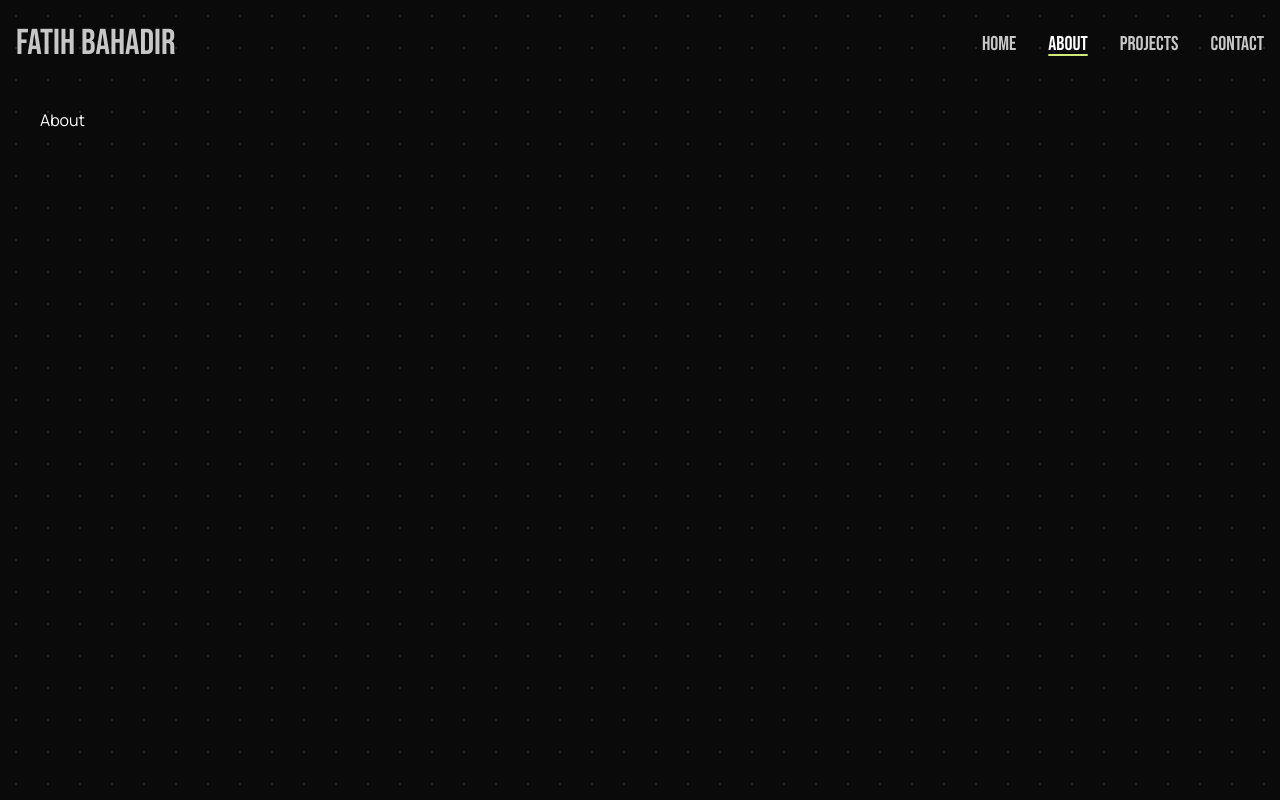
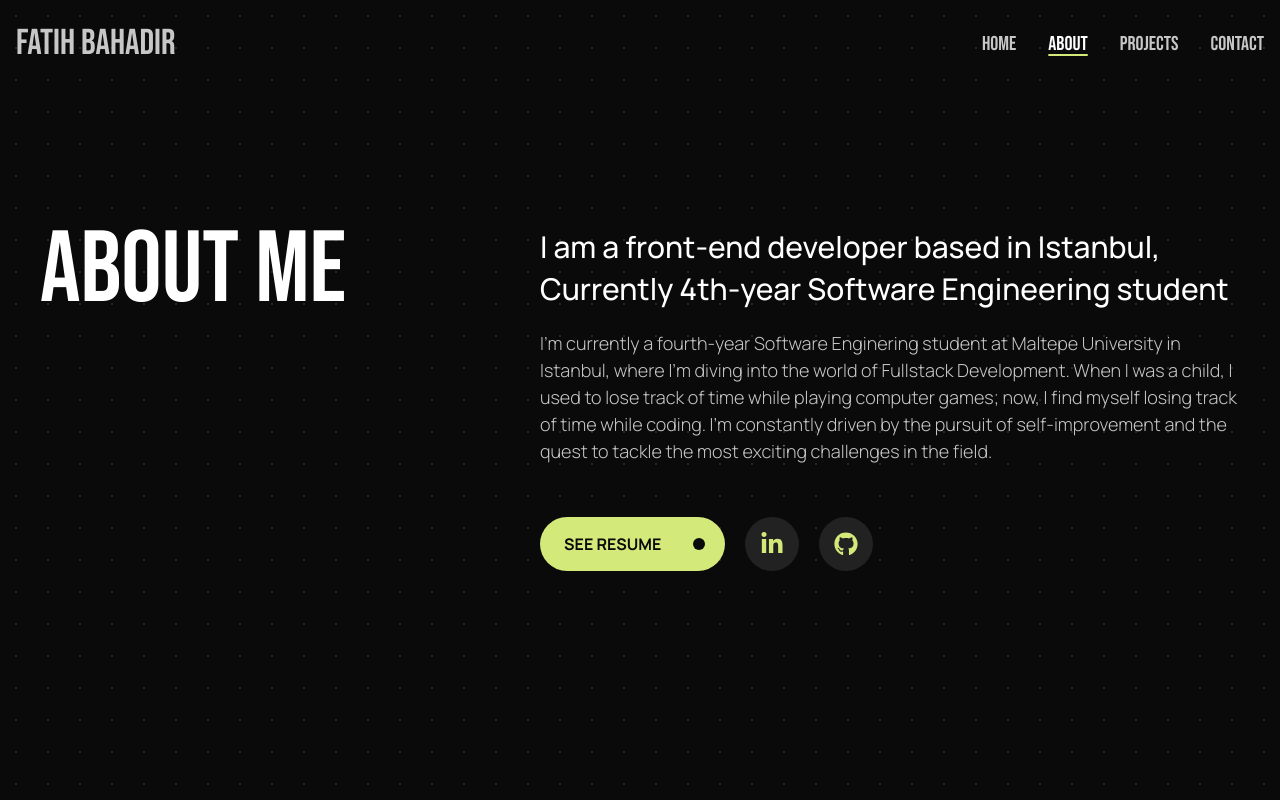
Before and after one commit to fatihbahadir/portfolio, a Next.js app: page /about in a window 1280 px wide. Built offline with nearby package versions, Linux system fonts and the light colour scheme.

Commit message:
feat(about):main section completed

```diff
--- a/app/about/page.tsx
+++ b/app/about/page.tsx
@@ -1,8 +1,12 @@
+import AboutMain from '@/components/aboutMain'
+import AboutSection from '@/components/aboutSection'
 import React from 'react'
 
 const About = () => {
   return (
-    <div>About</div>
+    <div>
+      <AboutMain/>
+    </div>
   )
 }
 
--- /dev/null
+++ b/components/aboutMain.tsx
@@ -0,0 +1,47 @@
+"use client";
+
+import { bebas_neue } from "@/lib/fonts";
+import React from "react";
+import Buttons from "./buttons";
+import { FaDownload, FaExpand } from "react-icons/fa";
+import Image from "next/image";
+
+const AboutMain = () => {
+  return (
+    <section className="h-screen max-w-screen flex items-center justify-center -mt-[110px] ">
+        <div className="flex lg:flex-row flex-col items-start w-full justify-between lg:justify-between gap-6 lg:gap-0" >
+        <h2
+          className={`${bebas_neue.className} lg:text-[90px] xl:text-[101px] text-6xl leading-[90%] `}
+        >
+          ABOUT ME
+        </h2>
+
+      <div className="flex flex-col gap-5 max-w-[700px]">
+        <h5 className="text-3xl font-[500] leading-[140%]">
+          I am a front-end developer based in Istanbul, Currently 4th-year
+          Software Engineering student
+        </h5>
+        <p className="text-lg text-off-white leading-[150%] font-light">
+          I'm currently a fourth-year Software Enginering student at Maltepe
+          University in Istanbul, where I'm diving into the world of Fullstack
+          Development. When I was a child, I used to lose track of time while
+          playing computer games; now, I find myself losing track of time while
+          coding. I'm constantly driven by the pursuit of self-improvement and
+          the quest to tackle the most exciting challenges in the field.{" "}
+        </p>
+        <div>
+          <Buttons
+            text="SEE RESUME"
+            onClick={() => {
+              console.log("hello world");
+            }}
+            Icon={FaExpand}
+          />
+        </div>
+      </div>
+        </div>
+    </section>
+  );
+};
+
+export default AboutMain;
--- /dev/null
+++ b/components/aboutSection.tsx
@@ -0,0 +1,22 @@
+import { bebas_neue } from "@/lib/fonts";
+
+const AboutSection = ({ title }: { title: string }) => {
+  return (
+    <section className="h-screen max-w-screen flex lg:flex-row flex-col items-start justify-center lg:justify-between gap-6 lg:gap-0">
+      <div>
+        <h2
+          className={`${bebas_neue.className} lg:text-[90px] xl:text-[101px] text-6xl leading-[90%] `}
+        >
+          {title}
+        </h2>
+      </div>
+
+      <div className="flex flex-col items-start justify-center">
+        <p>a</p>
+        <p>b</p>
+      </div>
+    </section>
+  );
+};
+
+export default AboutSection;
--- /dev/null
+++ b/components/buttons.tsx
@@ -0,0 +1,25 @@
+import React from 'react'
+import { BsArrowUpRight } from 'react-icons/bs'
+import { FaGithub, FaLinkedinIn } from 'react-icons/fa'
+import { IconType } from 'react-icons/lib'
+
+const Buttons = ({text, onClick, Icon} : {text:string, onClick: ()=>void, Icon: IconType}) => {
+  return (
+    <div className="flex items-center justify-start mt-3 lg:mt-8 gap-5">
+    <button onClick={onClick} className="bg-primary h-[40px] lg:h-[54px] px-6 pr-16 rounded-[100px] group uppercase text-main-bg relative font-bold">
+      {text}
+      <div className="w-3 h-3 rounded-full absolute top-[50%] -translate-y-1/2 group-hover:scale-[300%] transition-all bg-main-bg right-5 items-center justify-center flex">
+        <Icon className="hidden group-hover:block transition-all text-white group-hover:scale-50" />
+      </div>
+    </button>
+    <span className="w-[40px] h-[40px] lg:w-[54px] lg:h-[54px] rounded-full flex items-center justify-center bg-[#222222] cursor-pointer hover:scale-105 transition-all">
+      <FaLinkedinIn className="w-[24px] h-[24px] text-primary" />
+    </span>
+    <span className="w-[40px] h-[40px] lg:w-[54px] lg:h-[54px] rounded-full flex items-center justify-center bg-[#222222] cursor-pointer hover:scale-105 transition-all">
+      <FaGithub className="w-[24px] h-[24px] text-primary" />
+    </span>
+  </div>
+  )
+}
+
+export default Buttons
--- a/components/hero.tsx
+++ b/components/hero.tsx
@@ -1,15 +1,22 @@
+'use client';
+
 import { bebas_neue } from "@/lib/fonts";
 import Image from "next/image";
 import React from "react";
 import { BsArrowUpRight } from "react-icons/bs";
 import { FaGithub, FaLinkedin, FaLinkedinIn } from "react-icons/fa";
 import { FaArrowUpRightDots } from "react-icons/fa6";
+import Buttons from "./buttons";
+import { useRouter } from 'next/navigation'
+import * as NProgress from "nprogress";
+
 
 const Hero = () => {
   const text = "FATIH BAHADIR";
+  const router = useRouter()
 
   return (
-    <section className="w-full h-screen flex lg:flex-row flex-col items-center lg:justify-between lg:-mt-[110px]  gap-6 lg:gap-0">
+    <section className="max-w-screen h-screen flex lg:flex-row flex-col items-center lg:justify-between lg:-mt-[110px]  gap-6 lg:gap-0">
       <div className="flex flex-col text-start justify-center">
         <h1
           className={`${bebas_neue.className} lg:text-[90px] xl:text-[101px] text-6xl leading-[90%] `}
@@ -29,25 +36,17 @@ const Hero = () => {
             ))}
           </div>
         </h1>
-        <span className="mt-3 lg:mt-5 xl:w-[40rem] text-base lg:text-lg leading-[150%] text-[#C7C7C7]">
+        <span className="mt-3 lg:mt-5 xl:w-[40rem] text-base lg:text-lg leading-[150%] text-[#C7C7C7] font-[300]">
           An Istanbul-based software engineering student and front-end developer
           passionate about solving problems.
         </span>
 
-        <div className="flex items-center justify-start mt-3 lg:mt-8 gap-5">
-          <button className="bg-primary h-[40px] lg:h-[54px] px-6 pr-16 rounded-[100px] group uppercase text-main-bg relative font-bold">
-            Contact Me
-            <div className="w-3 h-3 rounded-full absolute top-[50%] -translate-y-1/2 group-hover:w-[40px] group-hover:h-[40px] transition-all bg-main-bg right-3 items-center justify-center flex">
-              <BsArrowUpRight className="hidden group-hover:block transition-all opacity-0 group-hover:opacity-100 text-white w-[20px] h-[20px]" />
-            </div>
-          </button>
-          <span className="w-[40px] h-[40px] lg:w-[54px] lg:h-[54px] rounded-full flex items-center justify-center bg-[#222222] cursor-pointer hover:scale-105 transition-all">
-            <FaLinkedinIn className="w-[24px] h-[24px] text-primary" />
-          </span>
-          <span className="w-[40px] h-[40px] lg:w-[54px] lg:h-[54px] rounded-full flex items-center justify-center bg-[#222222] cursor-pointer hover:scale-105 transition-all">
-            <FaGithub className="w-[24px] h-[24px] text-primary" />
-          </span>
-        </div>
+        <Buttons text="Contact Me" onClick={()=>{
+          NProgress.start();
+          router.push('/about');
+          }}
+          Icon={BsArrowUpRight}
+          />
       </div>
 
       <div className="w-full h-[280px] sm:h-[500px] lg:w-[550px] lg:h-[530px] 2xl:w-[600px] 2xl:h-[700px]">
```
Also changed, not shown: 1 other file (tests, documents, lock files or other folders).
